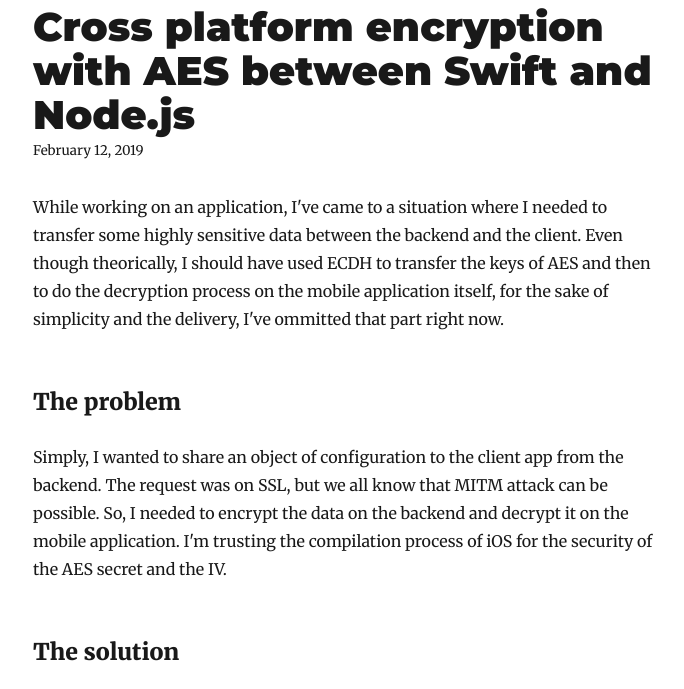
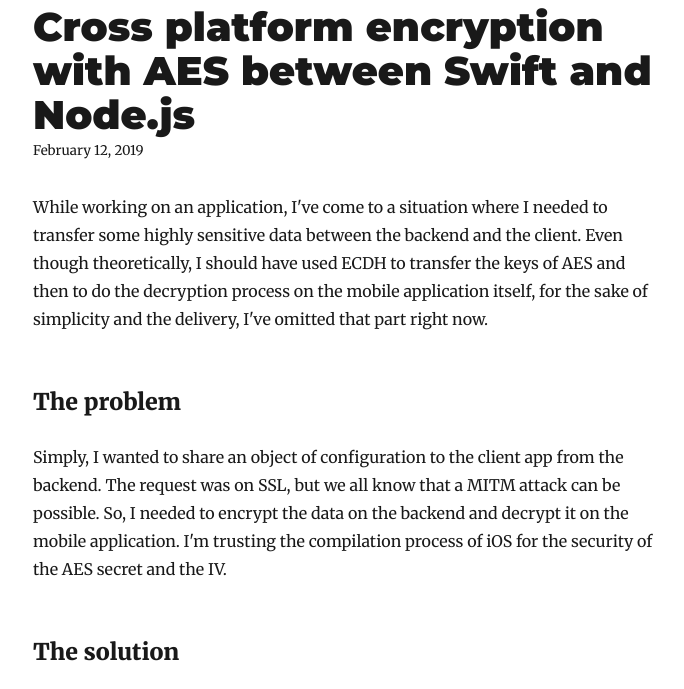
Before and after one commit to anonrig/yagiz.co, a Gatsby site: page /cross-platform-aes-with-nodejs-and-swift/ in a window 1280 px wide. Shown: the part 90-779 px from the top of the page, without its empty margins (292-976 px from the left). Built offline with nearby package versions, Linux system fonts and the light colour scheme; Gatsby itself is replaced by a stand-in of ours; some packages are replaced by stand-ins of ours.

Commit message:
fix grammar errors on new blog post

````diff
--- a/content/blog/cross-platform-aes-with-nodejs-and-swift/index.md
+++ b/content/blog/cross-platform-aes-with-nodejs-and-swift/index.md
@@ -3,11 +3,11 @@
 date: '2019-02-12'
 ---
 
-While working on an application, I've came to a situation where I needed to transfer some highly sensitive data between the backend and the client. Even though theorically, I should have used ECDH to transfer the keys of AES and then to do the decryption process on the mobile application itself, for the sake of simplicity and the delivery, I've ommitted that part right now.
+While working on an application, I've come to a situation where I needed to transfer some highly sensitive data between the backend and the client. Even though theoretically, I should have used ECDH to transfer the keys of AES and then to do the decryption process on the mobile application itself, for the sake of simplicity and the delivery, I've omitted that part right now.
 
 ### The problem
 
-Simply, I wanted to share an object of configuration to the client app from the backend. The request was on SSL, but we all know that MITM attack can be possible. So, I needed to encrypt the data on the backend and decrypt it on the mobile application. I'm trusting the compilation process of iOS for the security of the AES secret and the IV.
+Simply, I wanted to share an object of configuration to the client app from the backend. The request was on SSL, but we all know that a MITM attack can be possible. So, I needed to encrypt the data on the backend and decrypt it on the mobile application. I'm trusting the compilation process of iOS for the security of the AES secret and the IV.
 
 ### The solution
 
@@ -92,4 +92,4 @@
 }
 ```
 
-Before running your application, make sure that you've setup a Podfile and added `pod "CryptoSwift"` into it.
+Before running your application, make sure that you've set up a Podfile and added `pod "CryptoSwift"` into it.
````
